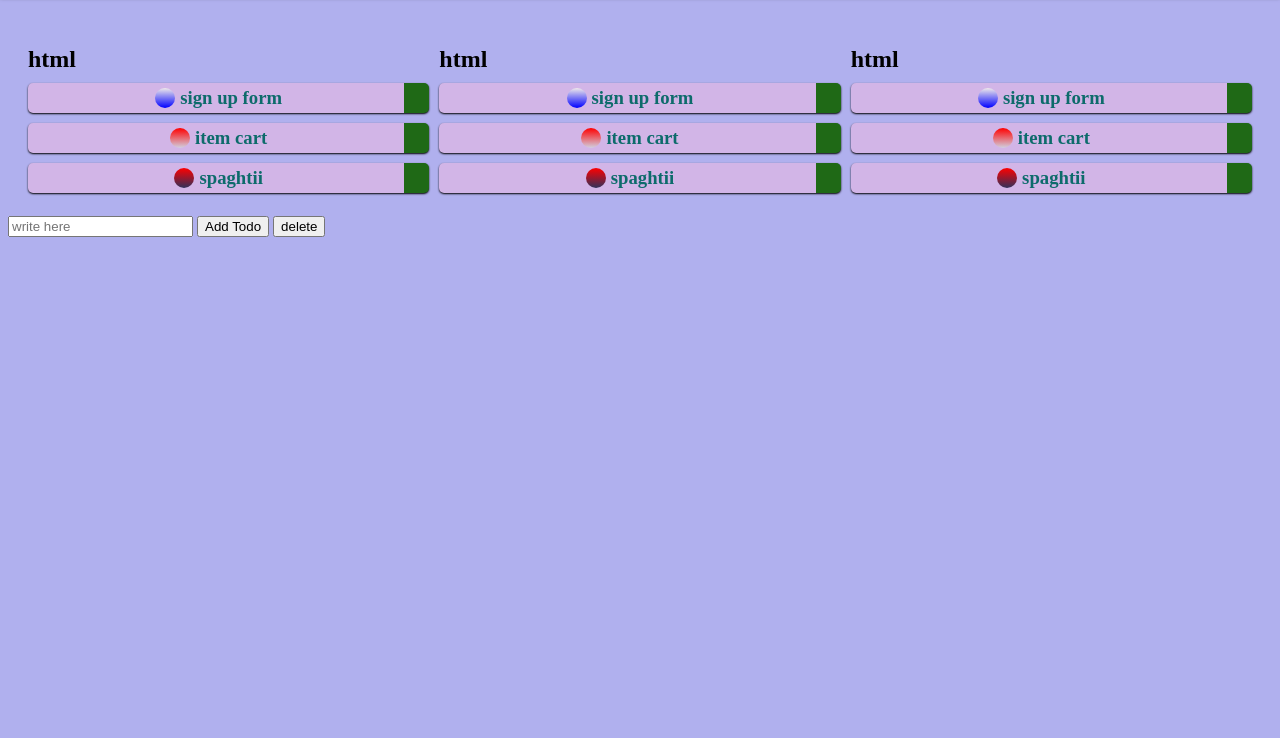
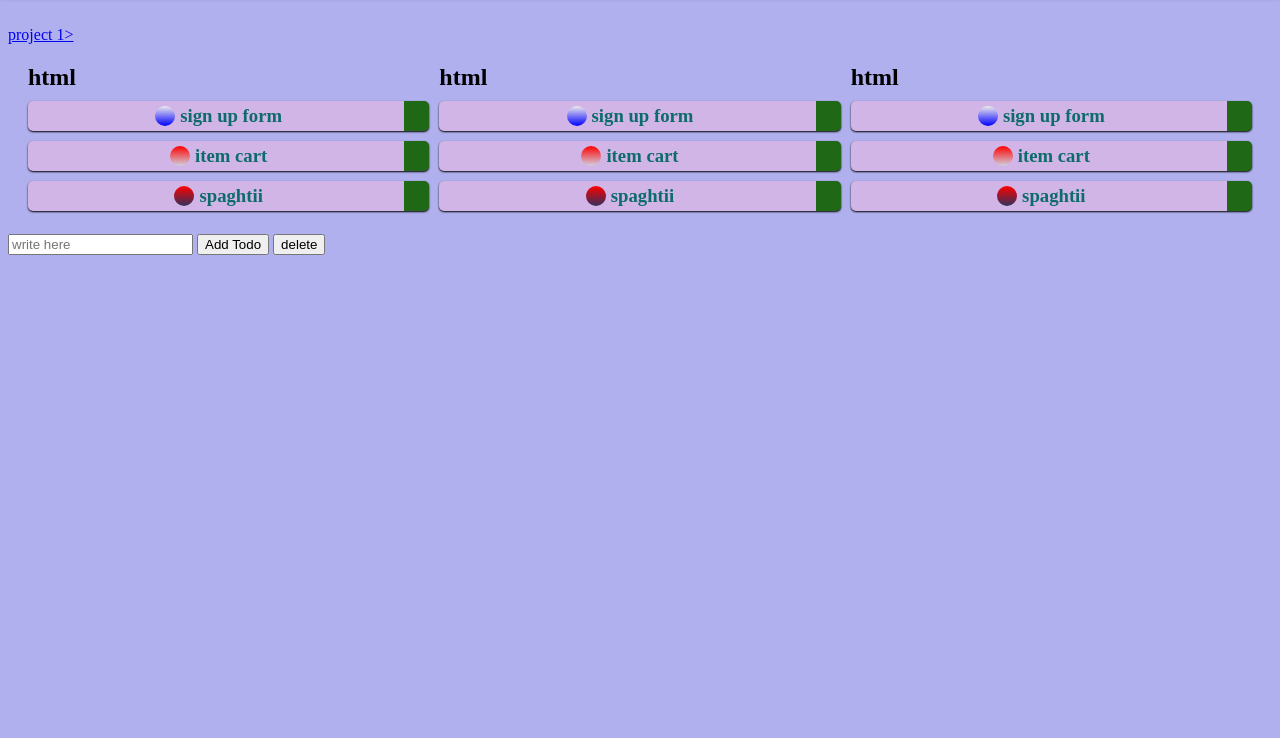
Before and after one commit to andyjan2023/practise, a plain HTML site: page index.html in a window 1280 px wide. Shown: the part 62-800 px from the top of the page. Drawn offline with Linux system fonts and the light colour scheme.

Commit message:
Update index.html

```diff
--- a/index.html
+++ b/index.html
@@ -7,13 +7,8 @@
 </head>
 
 <body>
-
-
-
-
-
   <h1>interview question</h1>
-
+  <a href='project1.html'>project 1></a>
   <div id="wrapp">
     <div class="cata">
       <h2>html</h2>
```
